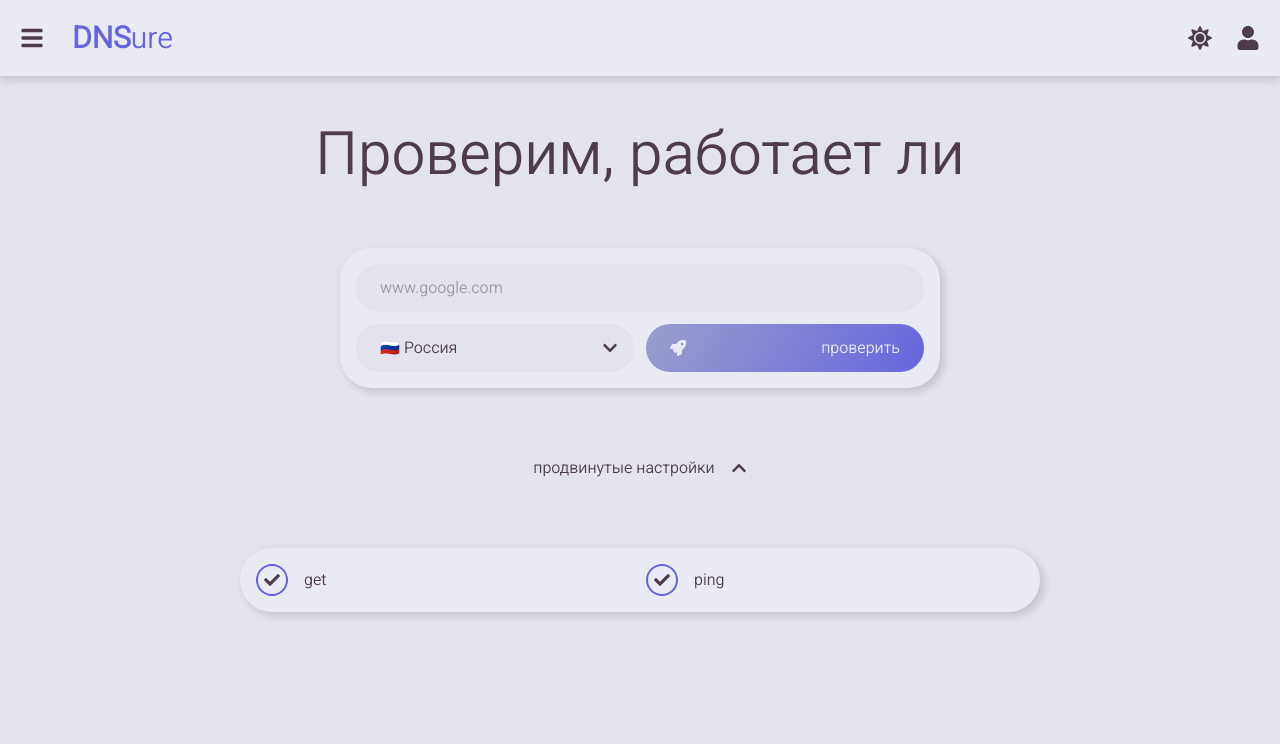
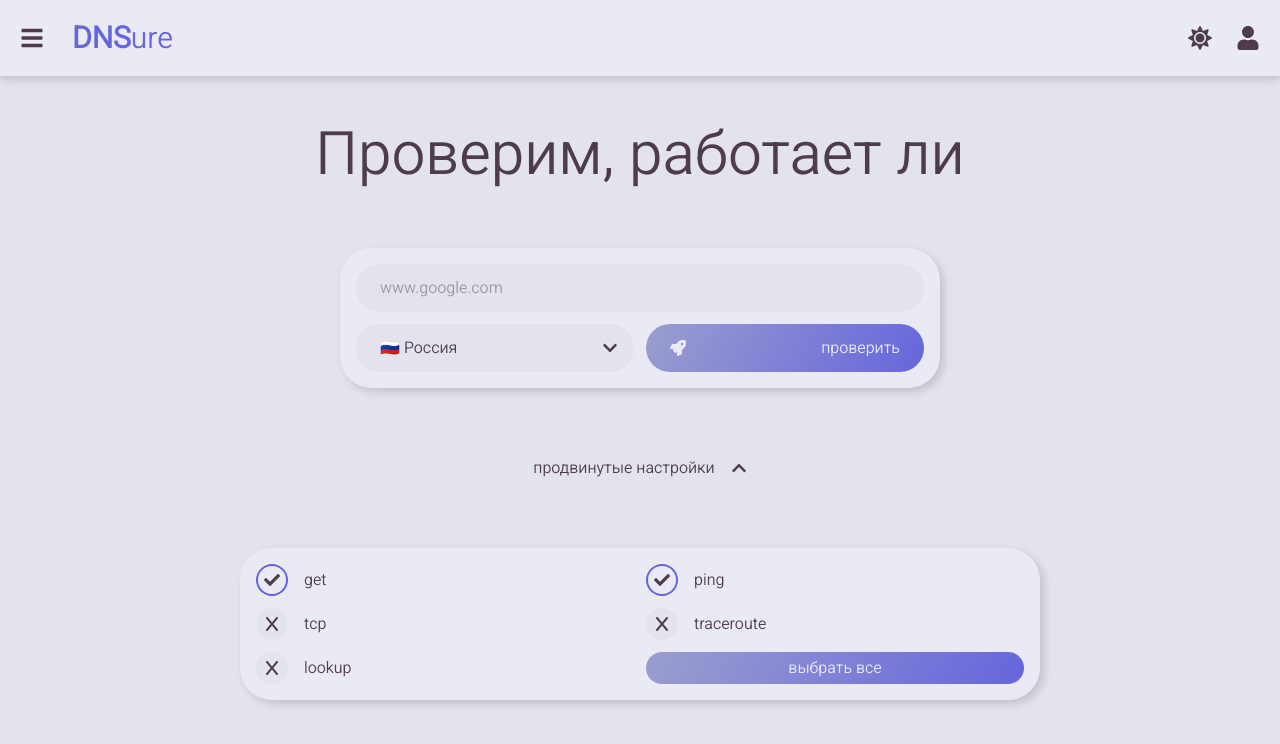
Before and after one commit to crazy-tosser3/dnsure, a React (Vite) app in the folder client/: page /home in a window 1280 px wide. Both pictures are taken after a click on the button "продвинутые настройки". Shown: the top 744 px of the page. Built offline with nearby package versions, Linux system fonts and the light colour scheme.

Commit message:
Микро-фикс

```diff
--- a/client/src/pages/Home.tsx
+++ b/client/src/pages/Home.tsx
@@ -5,7 +5,10 @@ import { FaChevronDown, FaChevronUp, FaRocket } from "react-icons/fa"
 
 const toFetchData = [
   "get",
-  "ping"
+  "ping",
+  "tcp",
+  "traceroute",
+  "lookup",
 ]
 
 const ToFetchBtn = ({title, isOn, onCheck}:{title:string, isOn:boolean, onCheck:(value:boolean)=>void}) => {
@@ -65,6 +68,15 @@ const Home = () => {
             key={item}
             />
           ))}
+          <button className="primary rounded-full justify-center" onClick={() => setToFetch({
+            get: true,
+            ping: true,
+            tcp: true,
+            traceroute: true,
+            lookup: true,
+          })}>
+            выбрать все
+          </button>
         </motion.div>}
       </AnimatePresence>
     </div>
```
